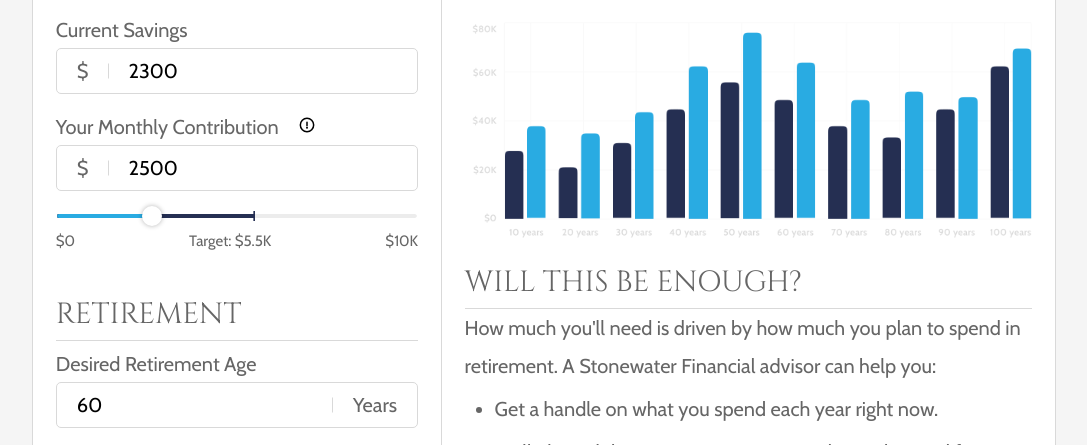
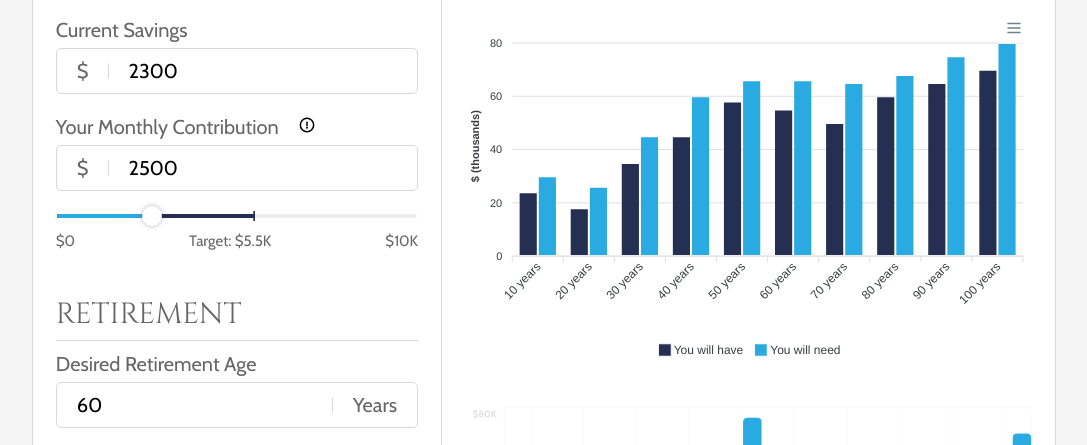
Before and after one commit to bitechx-connect/retirement-calculator, a plain HTML site: page index.html in a window 1280 px wide. Shown: the part 311-756 px from the top of the page, without its empty margins (96-1183 px from the left). Drawn offline with nearby package versions, Linux system fonts and the light colour scheme.

Commit message:
Integrated ApexCharts.js static demo

```diff
--- a/index.html
+++ b/index.html
@@ -781,7 +781,65 @@
 			});
 
 
+			/**
+			* Chart
+			*/
+			var chartOptions = {
+				series: [{
+					name: 'You will have',
+					data: [24, 18, 35, 45, 58, 55, 50, 60, 65, 70]
+				}, {
+					name: 'You will need',
+					data: [30, 26, 45, 60, 66, 66, 65, 68, 75, 80]
+				}],
+				chart: {
+					type: 'bar',
+					height: 350
+				},
+				plotOptions: {
+					bar: {
+						horizontal: false,
+						columnWidth: '75%',
+						endingShape: 'rounded'
+					},
+				},
+				dataLabels: {
+					enabled: false,
+					style: {
+						colors: ['#252f52', '#29abe2'],
+					}
+				},
+				markers: {
+					colors: ['#252f52', '#29abe2'],
+				},
+				stroke: {
+					show: true,
+					width: 2,
+					colors: ['transparent']
+				},
+				xaxis: {
+					categories: ['10 years', '20 years', '30 years', '40 years', '50 years', '60 years', '70 years', '80 years', '90 years', '100 years'],
+				},
+				yaxis: {
+					title: {
+						text: '$ (thousands)'
+					}
+				},
+				fill: {
+					colors: ['#252f52', '#29abe2'],
+					opacity: 1
+				},
+				tooltip: {
+					y: {
+						formatter: function (val) {
+							return "$ " + val + " thousands"
+						}
+					}
+				}
+			};
 
+			var retirementCalculatorResultChart = new ApexCharts(document.querySelector("#retirement_calculator_result_chart"), chartOptions);
+			retirementCalculatorResultChart.render();
 		}
 	</script>
 </body>
```
